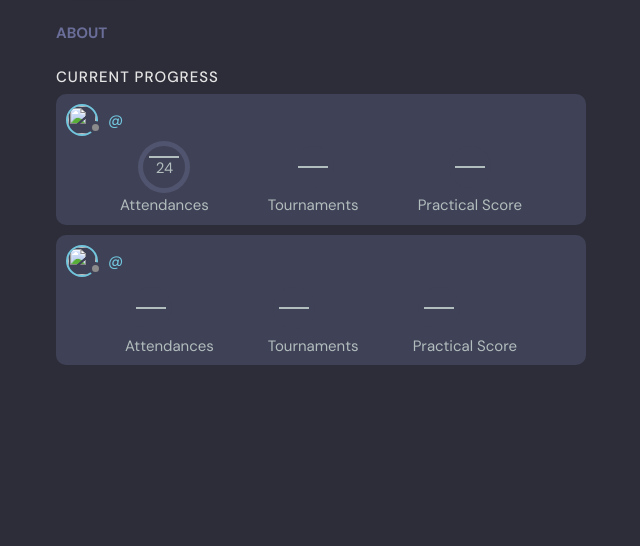
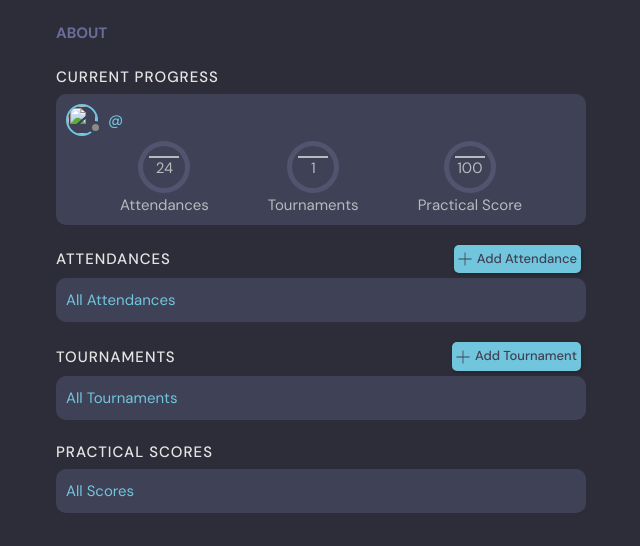
Before and after one commit to tnguyen11211/progress_tracker, a Django app: template base/templates/base/profile.html in a window 1280 px wide. Shown: the part 254-800 px from the top of the page, without its empty margins (289-929 px from the left). Run offline with Django 4.2, Linux system fonts and the light colour scheme; the template is opened without the code that fills it, so the values that code supplies are empty.

Commit message:
stats feed to be displayed on profile

```diff
--- a/base/templates/base/stats_feed.html
+++ b/base/templates/base/stats_feed.html
@@ -1,49 +1,150 @@
-<div class="profileListProfile">
-  <div class="ListProfile__header">
-    <a
-      href="{% url 'user-profile' user.id %}"
-      class="profileListProfile__author"
+<div class="profileList__header">
+  <h2>Attendances</h2>
+  {% if request.user == user %}
+  <a class="btn btn--mini" href="{% url 'create-attendance' %}">
+    <svg
+      version="1.1"
+      xmlns="http://www.w3.org/2000/svg"
+      width="32"
+      height="32"
+      viewBox="0 0 32 32"
     >
-      <div class="avatar avatar--small">
-        <img src="{{user.profile.picture.url}}" />
+      <title>add</title>
+      <path
+        d="M16.943 0.943h-1.885v14.115h-14.115v1.885h14.115v14.115h1.885v-14.115h14.115v-1.885h-14.115v-14.115z"
+      ></path>
+    </svg>
+    Add Attendance
+  </a>
+  {% endif %}
 </div>
-      <span>@{{user.username}}</span>
+<div class="stats">
+  {% for attendance in attendances%}
+  <div class="stats__box">
+    <div class="stats__content">
+      <span>Date: {{attendance.date}}</span>
+    </div>
+    {% if request.user == user %}
+    <div class="stats__actions">
+      <a href="{% url 'update-attendance' attendance.id %}"> edit </a>
+      <a href="{% url 'delete-attendance' attendance.id %}"> delete </a>
+    </div>
+    {% endif %}
+  </div>
+  {% endfor %}
+  <a href="{% url 'attendances' user.profile.id %}"> All Attendances </a>
+</div>
+<div class="profileList__header">
+  <h2>Tournaments</h2>
+  {% if request.user == user %}
+  <a class="btn btn--mini" href="{% url 'create-tournament' %}">
+    <svg
+      version="1.1"
+      xmlns="http://www.w3.org/2000/svg"
+      width="32"
+      height="32"
+      viewBox="0 0 32 32"
+    >
+      <title>add</title>
+      <path
+        d="M16.943 0.943h-1.885v14.115h-14.115v1.885h14.115v14.115h1.885v-14.115h14.115v-1.885h-14.115v-14.115z"
+      ></path>
+    </svg>
+    Add Tournament
   </a>
+  {% endif %}
 </div>
-  <div class="profileListProfile__content">
-    <div class="progress-wrapper">
-      <div class="circular-progress" id="attendance">
-        <span class="progress-value" id="attendance"
-          >{{user.profile.current_attendances}}</span
-        >
+<div class="stats">
+  {% for tournament in tournaments%}
+  <div class="stats__box">
+    <div class="stats__content">
+      <span>Event: {{tournament.event}}</span>
+      <span>Date: {{tournament.date}}</span>
     </div>
-      <span>Attendances</span>
+    {% if request.user == user %}
+    <div class="stats__actions">
+      <a href="{% url 'update-tournament' tournament.id %}"> edit </a>
+      <a href="{% url 'delete-tournament' tournament.id %}"> delete </a>
     </div>
-    <div class="progress-wrapper">
-      <div class="circular-progress" id="tournament">
-        <span class="progress-value" id="tournament"
-          >{{user.profile.current_tournaments}}</span
-        >
+    {% endif %}
   </div>
-      <span>Tournaments</span>
+  {% endfor %}
+  <a href="{% url 'tournaments' user.profile.id %}"> All Tournaments </a>
 </div>
 {% if 'Black' in user.profile.rank %}
-    <div class="progress-wrapper">
-      <div class="circular-progress" id="hours">
-        <span class="progress-value" id="hours"
-          >{{user.profile.current_hours}}</span
+<div class="profileList__header">
+  <h2>Leadership Hours</h2>
+  {% if request.user == user %}
+  <a class="btn btn--mini" href="{% url 'create-leadership-hours' %}">
+    <svg
+      version="1.1"
+      xmlns="http://www.w3.org/2000/svg"
+      width="32"
+      height="32"
+      viewBox="0 0 32 32"
     >
+      <title>add</title>
+      <path
+        d="M16.943 0.943h-1.885v14.115h-14.115v1.885h14.115v14.115h1.885v-14.115h14.115v-1.885h-14.115v-14.115z"
+      ></path>
+    </svg>
+    Add Hours
+  </a>
+  {% endif %}
 </div>
-      <span>Leadership Hours</span>
+<div class="stats">
+  {% for leadership in leadership_hours %}
+  <div class="stats__box">
+    <div class="stats__content">
+      <span>Event: {{leadership.event}}</span>
+      <span>Date: {{leadership.date}}</span>
+      <span>Hours: {{leadership.hours}}</span>
+    </div>
+    {% if request.user == user %}
+    <div class="stats__actions">
+      <a href="{% url 'update-leadership-hours' leadership.id %}"> edit </a>
+      <a href="{% url 'delete-leadership-hours' leadership.id %}"> delete </a>
     </div>
     {% endif %}
-    <div class="progress-wrapper">
-      <div class="circular-progress" id="practical">
-        <span class="progress-value" id="practical"
-          >{{user.profile.current_score}}</span
+  </div>
+  {% endfor %}
+  <a href="{% url 'leadership-hours' user.profile.id %}"> All Hours </a>
+</div>
+{% endif %}
+<div class="profileList__header">
+  <h2>Practical Scores</h2>
+  {% if request.user.is_superuser %}
+  <a class="btn btn--mini" href="{% url 'create-practical-score' %}">
+    <svg
+      version="1.1"
+      xmlns="http://www.w3.org/2000/svg"
+      width="32"
+      height="32"
+      viewBox="0 0 32 32"
     >
+      <title>add</title>
+      <path
+        d="M16.943 0.943h-1.885v14.115h-14.115v1.885h14.115v14.115h1.885v-14.115h14.115v-1.885h-14.115v-14.115z"
+      ></path>
+    </svg>
+    Add Score
+  </a>
+  {% endif %}
 </div>
-      <span>Practical Score</span>
+<div class="stats">
+  {% for practical_score in practical_scores %}
+  <div class="stats__box">
+    <div class="stats__content">
+      <span>Date: {{practical_score.date}}</span>
+      <span>Score: {{practical_score.score}}</span>
     </div>
+    {% if request.user.is_superuser %}
+    <div class="stats__actions">
+      <a href="{% url 'update-practical-score' practical_score.id %}"> edit </a>
+      <a href="{% url 'delete-practical-score' practical_score.id %}"> delete </a>
     </div>
+    {% endif %}
   </div>
+  {% endfor %}
+  <a href="{% url 'practical-scores' user.profile.id %}"> All Scores </a>
+</div>
```
Lines whose indentation alone changed are shown as unchanged.
